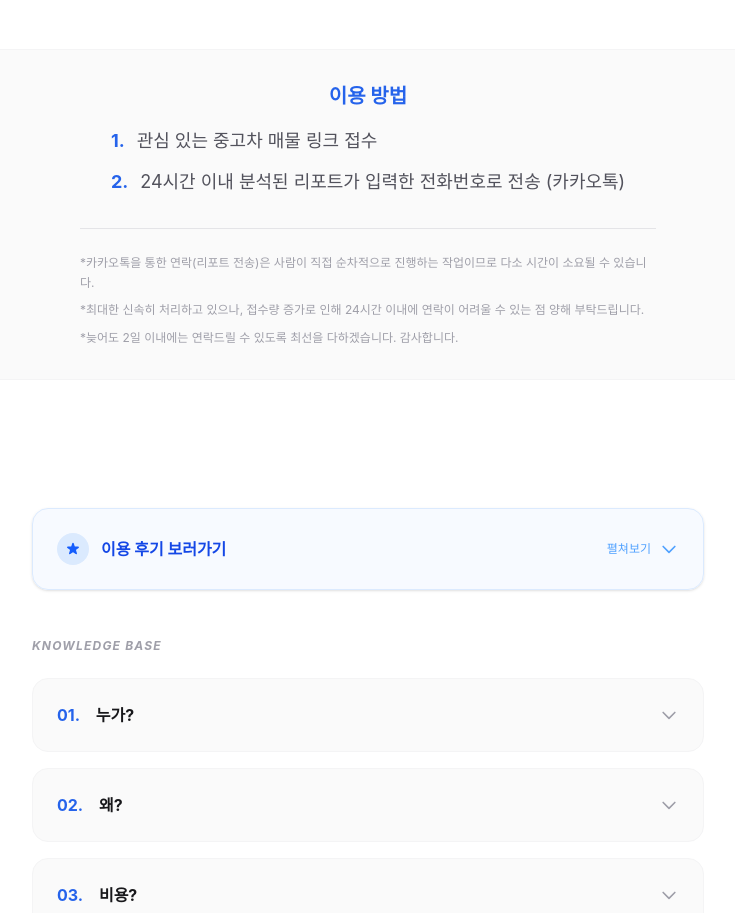
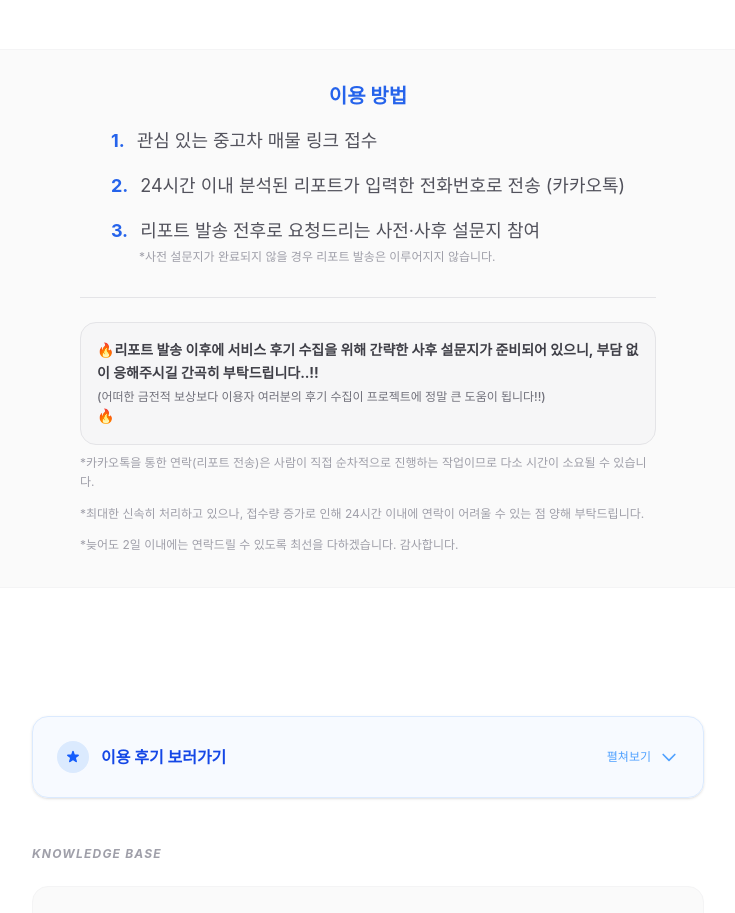
Before and after one commit to 777ceo11/CALI, a Next.js app: page / in a window 1280 px wide. Shown: the part 1540-2453 px from the top of the page, without its empty margins (272-1007 px from the left). Built offline with nearby package versions, Linux system fonts and the light colour scheme.

Commit message:
content: add survey participation info and emphasized notice

```diff
--- a/app/page.tsx
+++ b/app/page.tsx
@@ -248,7 +248,7 @@ export default function Home() {
         <div className="text-center space-y-12 mb-24 md:mb-32">
           <div className="p-6 md:p-8 border border-zinc-100 bg-zinc-50 rounded-3xl">
             <h2 className="text-lg md:text-xl font-bold mb-4 text-primary">이용 방법</h2>
-            <div className="space-y-3 text-zinc-600 text-base md:text-lg leading-relaxed break-keep mb-8 inline-block text-left">
+            <div className="space-y-4 text-zinc-600 text-base md:text-lg leading-relaxed break-keep mb-8 inline-block text-left">
               <p className="flex items-start">
                 <span className="font-bold text-primary mr-3">1.</span>
                 <span>관심 있는 중고차 매물 링크 접수</span>
@@ -257,9 +257,22 @@ export default function Home() {
                 <span className="font-bold text-primary mr-3">2.</span>
                 <span>24시간 이내 분석된 리포트가 입력한 전화번호로 전송 (카카오톡)</span>
               </p>
+              <div className="flex flex-col">
+                <p className="flex items-start">
+                  <span className="font-bold text-primary mr-3">3.</span>
+                  <span>리포트 발송 전후로 요청드리는 사전·사후 설문지 참여</span>
+                </p>
+                <p className="text-zinc-400 text-[10px] md:text-xs ml-7 mt-1">
+                  *사전 설문지가 완료되지 않을 경우 리포트 발송은 이루어지지 않습니다.
+                </p>
+              </div>
             </div>
 
-            <div className="space-y-2 text-left max-w-xl mx-auto border-t border-zinc-200 pt-6">
+            <div className="space-y-3 text-left max-w-xl mx-auto border-t border-zinc-200 pt-6">
+              <p className="text-zinc-700 text-[12px] md:text-sm leading-relaxed font-bold bg-zinc-100/50 p-4 rounded-2xl border border-zinc-200 mb-2">
+                🔥리포트 발송 이후에 서비스 후기 수집을 위해 간략한 사후 설문지가 준비되어 있으니, 부담 없이 응해주시길 간곡히 부탁드립니다..!!<br/>
+                <span className="text-[11px] md:text-xs font-medium text-zinc-500 mt-1 block">(어떠한 금전적 보상보다 이용자 여러분의 후기 수집이 프로젝트에 정말 큰 도움이 됩니다!!)</span>🔥
+              </p>
               <p className="text-zinc-400 text-[11px] md:text-xs leading-relaxed">
                 *카카오톡을 통한 연락(리포트 전송)은 사람이 직접 순차적으로 진행하는 작업이므로 다소 시간이 소요될 수 있습니다.
               </p>
```
